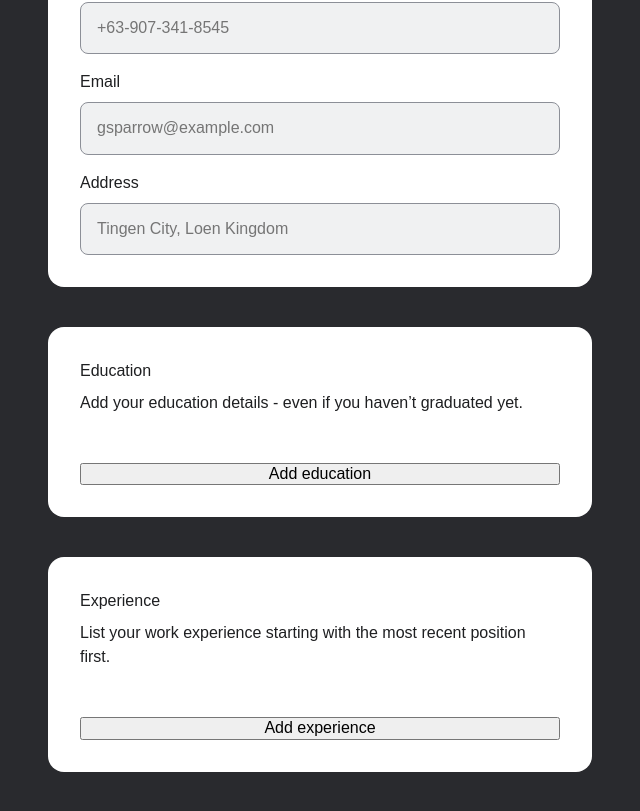
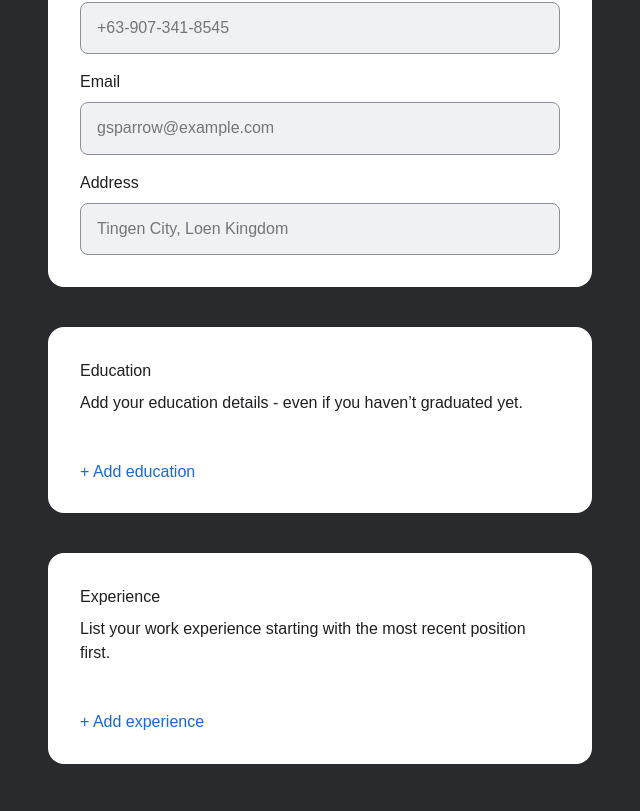
Before and after one commit to nofuenterr/cv-application, a React (Vite) app: page / in a window 1280 px wide. Shown: the part 415-1226 px from the top of the page, without its empty margins (0-640 px from the left). Built offline with nearby package versions, Linux system fonts and the light colour scheme.

Commit message:
feat: add styles to add item button

```diff
--- a/src/components/AddItem.jsx
+++ b/src/components/AddItem.jsx
@@ -1,6 +1,8 @@
+import '../styles/AddItem.css'
+
 function AddItem({ onClick, buttonText }) {
   return (
-    <button onClick={onClick}>
+    <button className="add-item" onClick={onClick}>
       {buttonText}
     </button>
   )
--- a/src/components/CreateCV.jsx
+++ b/src/components/CreateCV.jsx
@@ -47,7 +47,7 @@ function CreateCV({
         />
         <AddItem
           onClick={addEducation}
-          buttonText="Add education"
+          buttonText="+ Add education"
         />
       </Section>
 
@@ -65,7 +65,7 @@ function CreateCV({
         />
         <AddItem
           onClick={addExperience}
-          buttonText="Add experience"
+          buttonText="+ Add experience"
         />
       </Section>
     </div>
--- a/src/styles.css
+++ b/src/styles.css
@@ -11,6 +11,8 @@
     --neutral-900: #3B3D42;
     --neutral-1000: #292A2E;
     --neutral-1100: #1E1F21;
+
+    --blue-700: #1868DB;
 
     --fs-4xs: 0.375rem;
     --fs-3xs: 0.5rem;
--- /dev/null
+++ b/src/styles/AddItem.css
@@ -0,0 +1,7 @@
+.add-item {
+  justify-self: start;
+  border: none;
+  background-color: transparent;
+  color: var(--blue-700);
+  cursor: pointer;
+}
```
